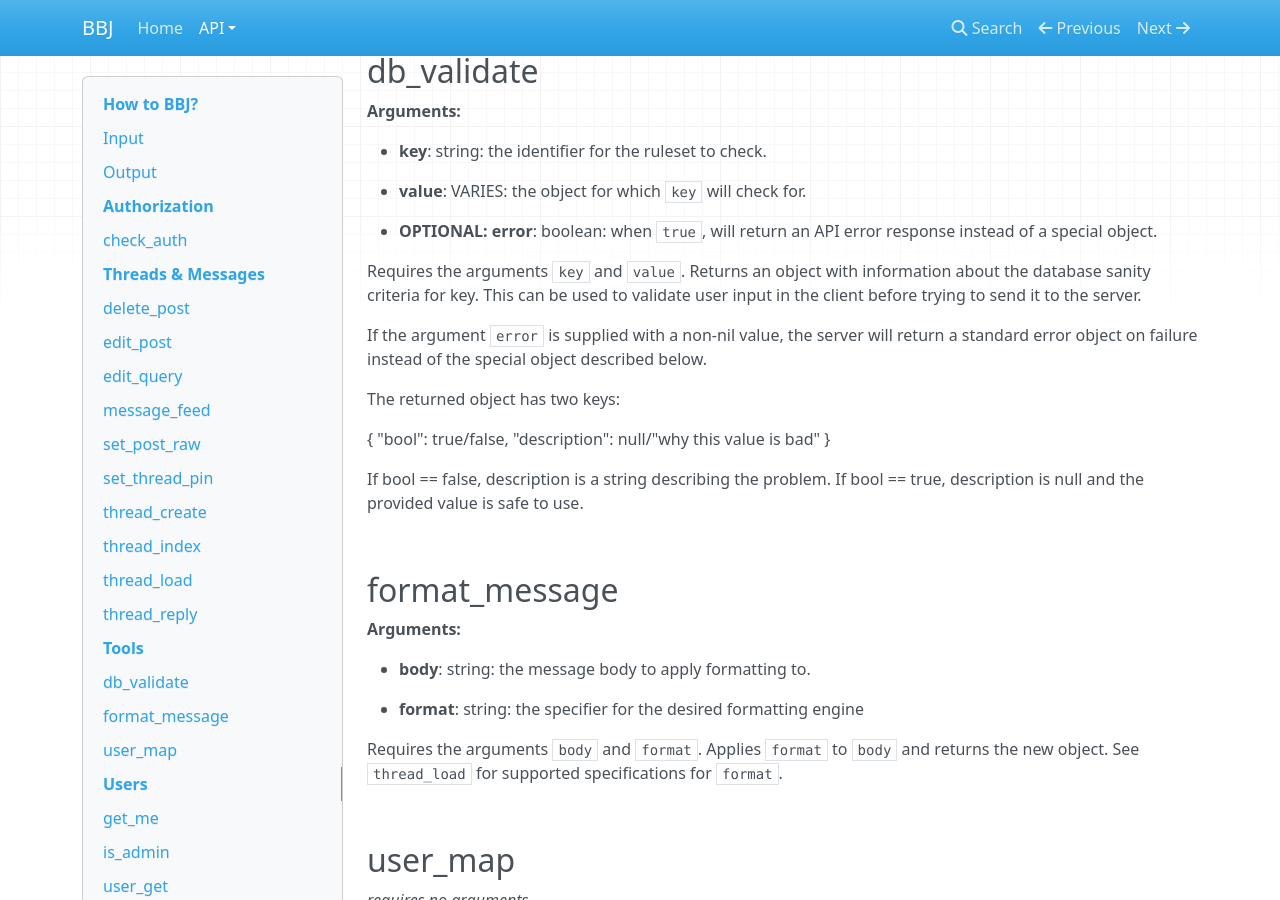
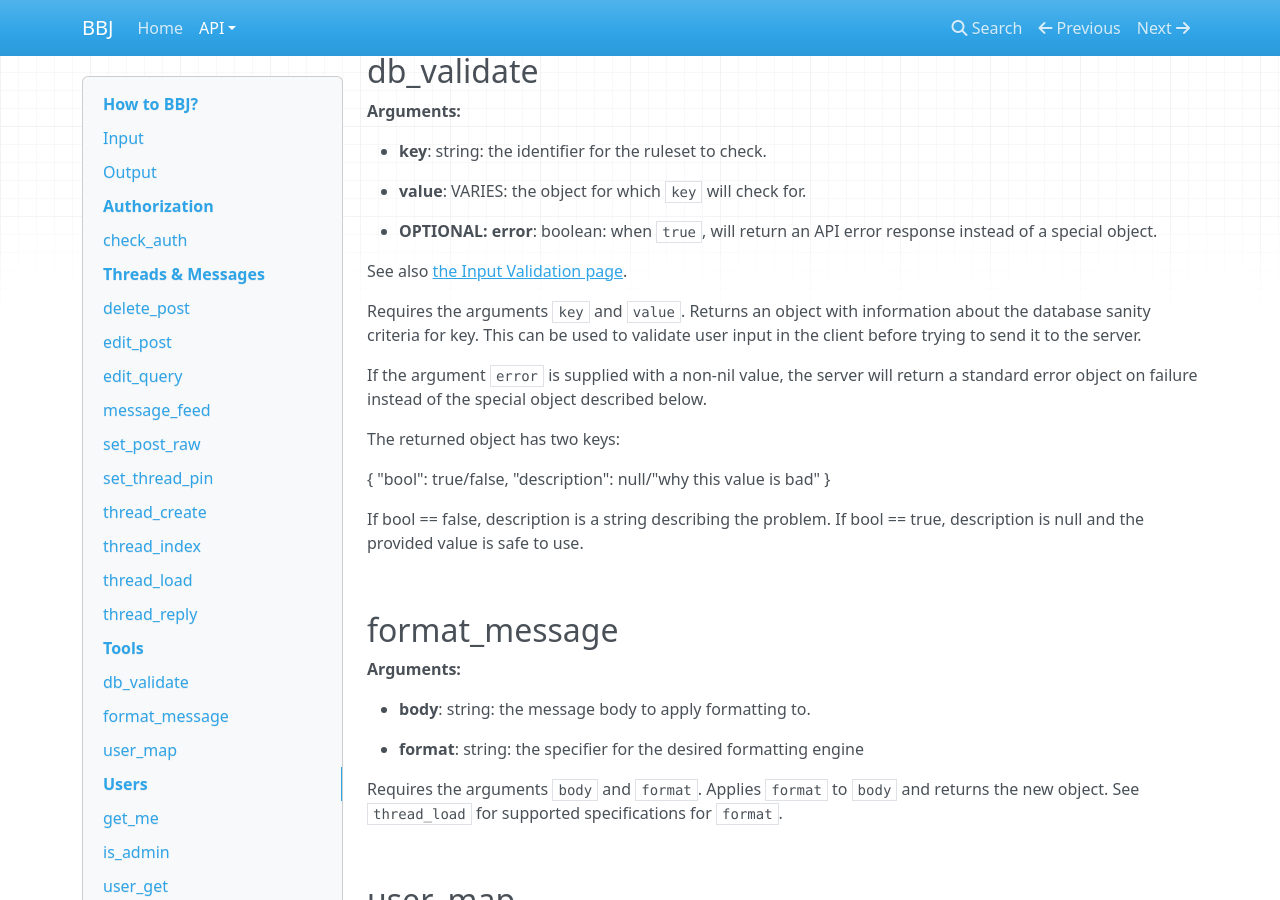
Before and after one commit to bbj-dev/bbj, an MkDocs documentation site: the page built from docs/docs/api_overview.md, in a window 1280 px wide and 900 px high, scrolled down 6304 px. Built offline with MkDocs 1.6.1, drawn with Linux system fonts in a browser that asks for light colours; nearby versions of some CDN libraries; old or Windows-style settings are respelled for this version of MkDocs.

Commit message:
add header ref to the validation page

```diff
--- a/docs/docs/api_overview.md
+++ b/docs/docs/api_overview.md
@@ -361,6 +361,8 @@ value, the message will never recieve special formatting.
 
 
 
+See also [the Input Validation page](validation.md).
+
 Requires the arguments `key` and `value`. Returns an object
 with information about the database sanity criteria for
 key. This can be used to validate user input in the client
--- a/server.py
+++ b/server.py
@@ -601,6 +601,8 @@ class API(object):
     @api_method
     def db_validate(self, args, database, user, **kwargs):
         """
+        See also [the Input Validation page](validation.md).
+
         Requires the arguments `key` and `value`. Returns an object
         with information about the database sanity criteria for
         key. This can be used to validate user input in the client
```
Also changed, not shown: docs/site/api_overview/index.html, docs/site/index.html, docs/site/mkdocs/search_index.json.
